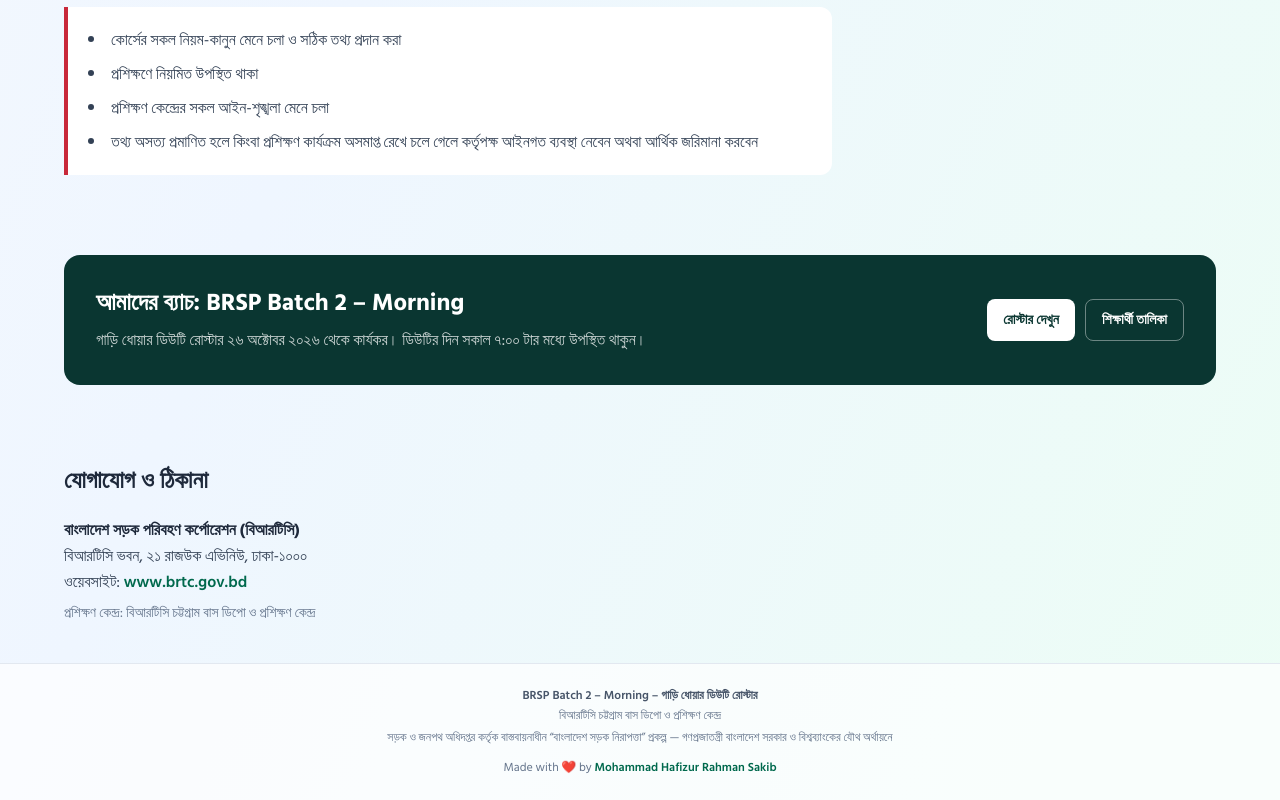
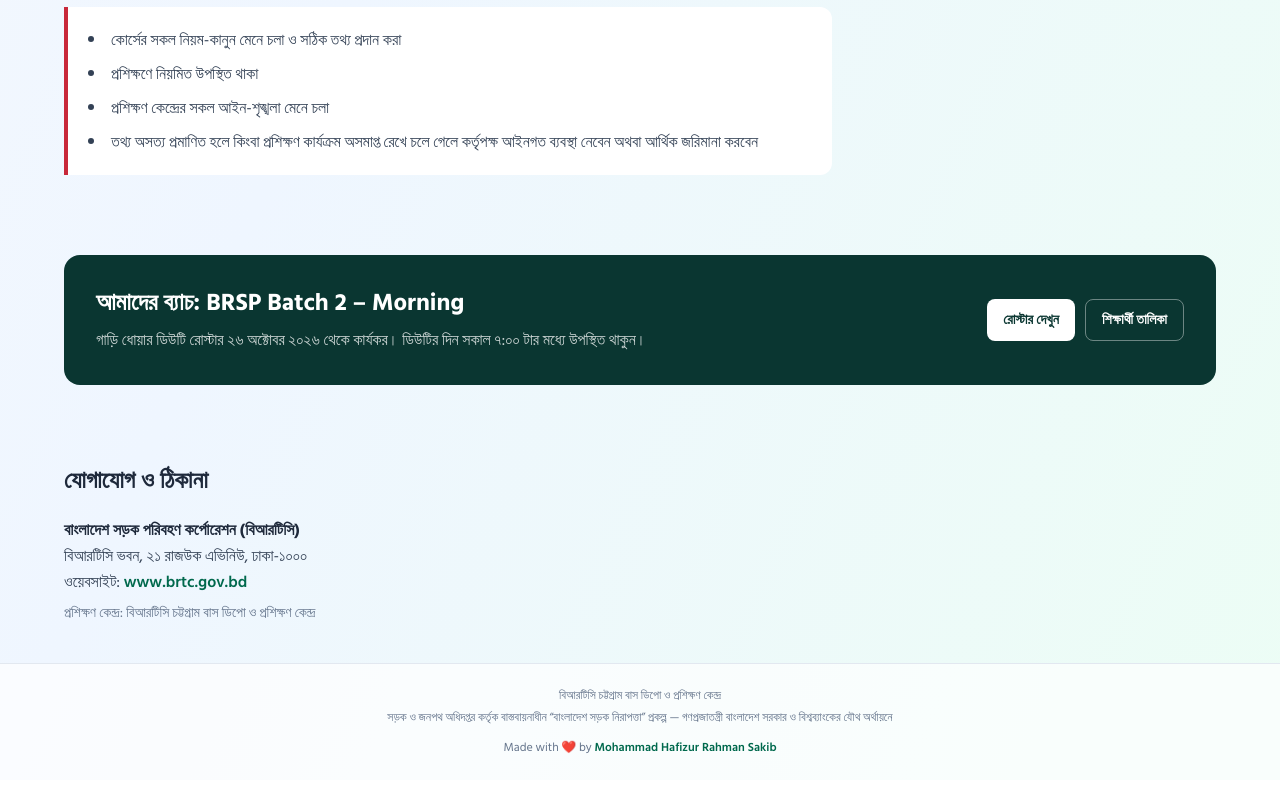
Before and after one commit to Hafiz-Sakib/BRSP, a React (Vite) app: page / in a window 1280 px wide. Shown: the part 2084-2884 px from the top of the page. Built offline with nearby package versions, Linux system fonts and the light colour scheme.

Commit message:
Footer Updates

```diff
--- a/src/App.jsx
+++ b/src/App.jsx
@@ -68,7 +68,7 @@
           <TrainSchedule />
         )}
       </main>
-      <Footer />
+      <Footer showBatch={tab === 'roster'} />
     </div>
   );
 }
--- a/src/components/Footer.jsx
+++ b/src/components/Footer.jsx
@@ -1,12 +1,15 @@
 import { BATCH, CENTER_NAME } from '../data/roster.js';
 
-export default function Footer() {
+// showBatch: ব্যাচ-রোস্টার লাইনটি শুধু রোস্টার পেজে দেখানো হয়
+export default function Footer({ showBatch = false }) {
   return (
     <footer className="bg-white/70 border-t border-slate-200 px-4 py-6 text-center text-xs text-slate-500">
-      <p className="font-semibold text-slate-600">
-        {BATCH} – গাড়ি ধোয়ার ডিউটি রোস্টার
-      </p>
-      <p className="mt-1">{CENTER_NAME}</p>
+      {showBatch && (
+        <p className="font-semibold text-slate-600">
+          {BATCH} – গাড়ি ধোয়ার ডিউটি রোস্টার
+        </p>
+      )}
+      <p className={showBatch ? 'mt-1' : ''}>{CENTER_NAME}</p>
       <p className="mt-1 max-w-2xl mx-auto leading-relaxed">
         সড়ক ও জনপথ অধিদপ্তর কর্তৃক বাস্তবায়নাধীন “বাংলাদেশ সড়ক নিরাপত্তা” প্রকল্প — গণপ্রজাতন্ত্রী বাংলাদেশ সরকার ও বিশ্বব্যাংকের যৌথ অর্থায়নে
       </p>
```
Also changed, not shown: 1 other file (tests, documents, lock files or other folders).
